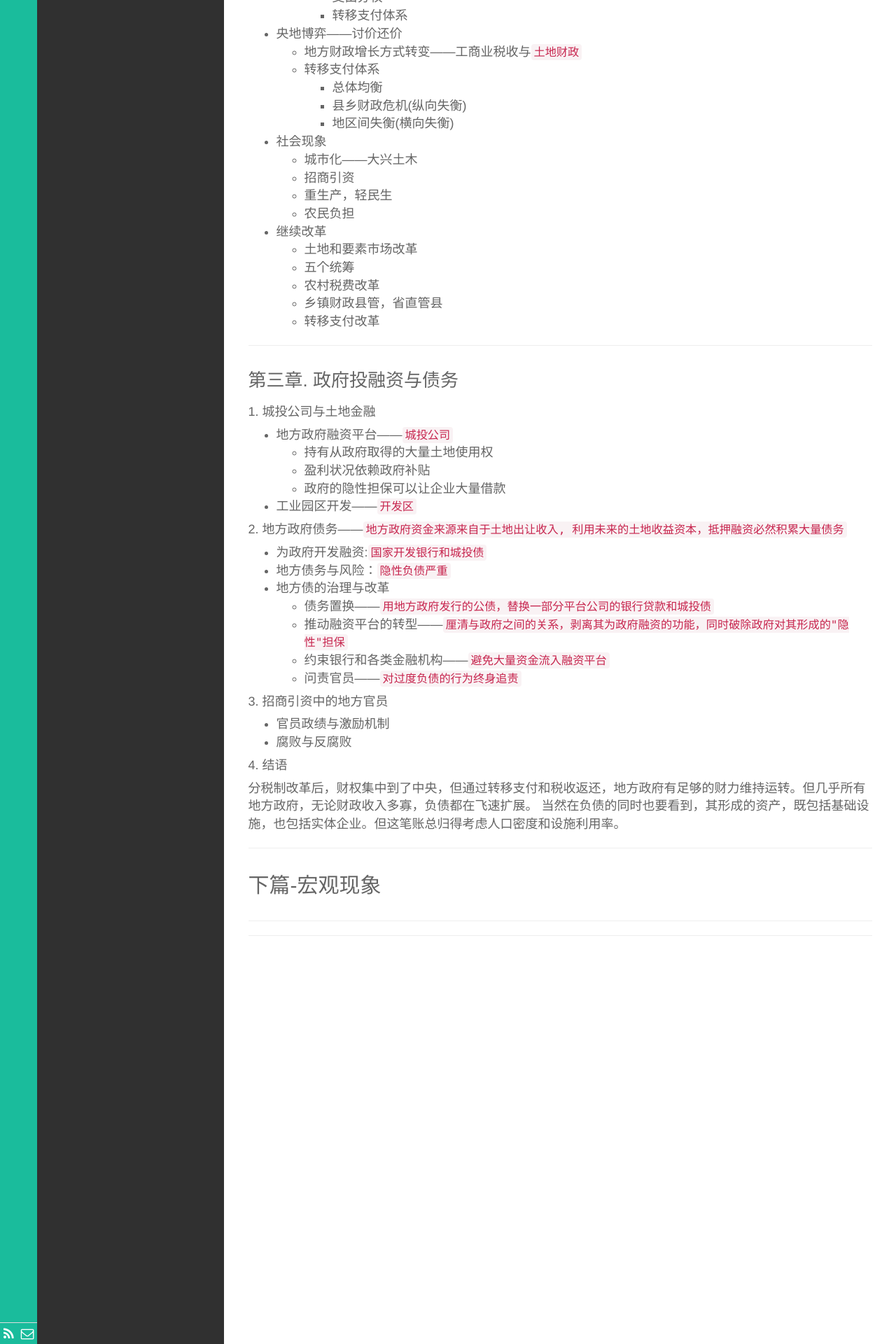
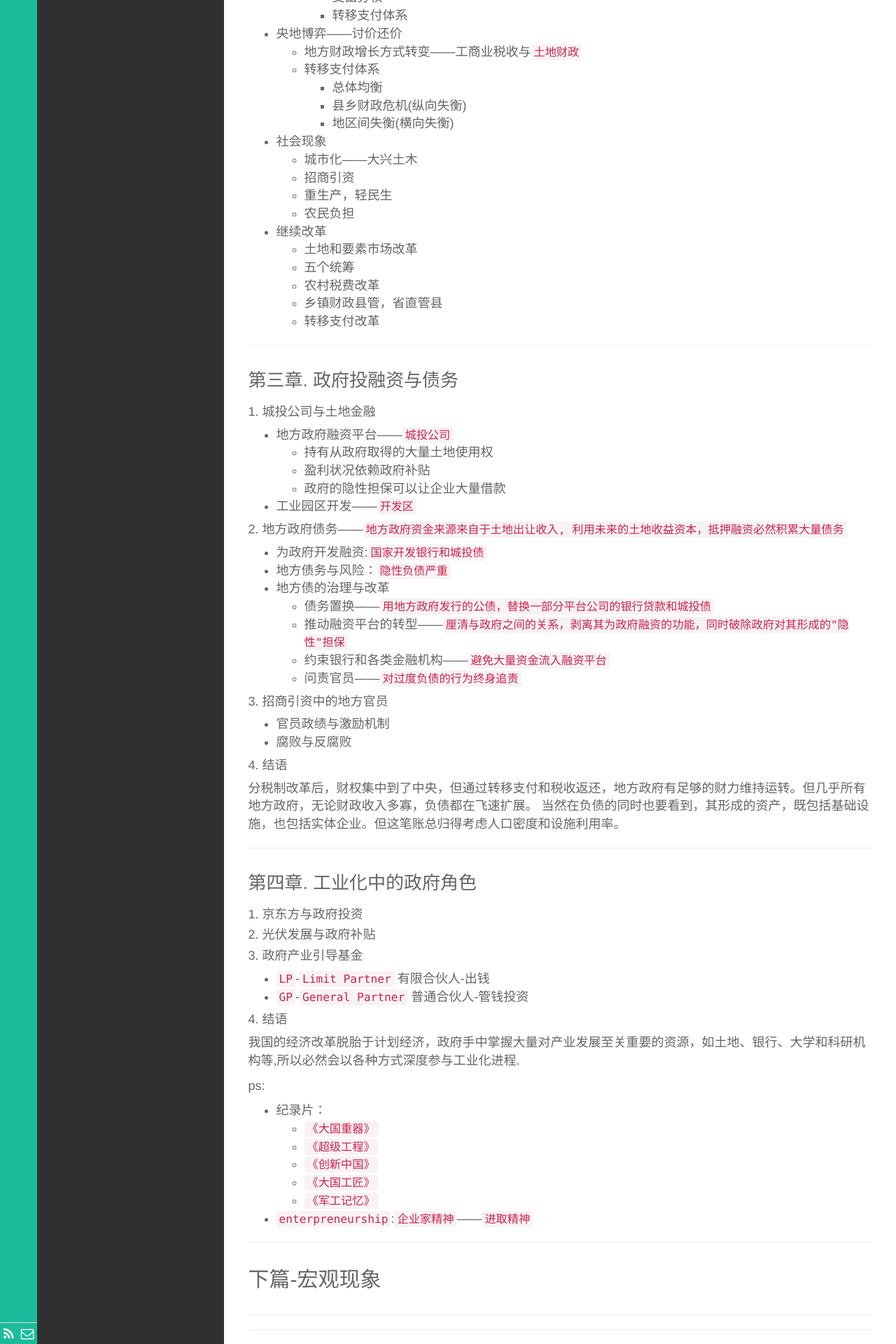
Before and after one commit to darklost/darklost.github.io, a Jekyll site: the page built from _posts/笔记/2023-02-20-zssn.md, in a window 1280 px wide. Shown: the part 2357-4277 px from the top of the page at 70% size. Built offline with Jekyll 4.4.1, drawn with Linux system fonts in a browser that asks for light colours.

Commit message:
《置身事内》阅读笔记——第四章. 工业化中的政府角色

```diff
--- a/_posts/笔记/2023-02-20-zssn.md
+++ b/_posts/笔记/2023-02-20-zssn.md
@@ -173,6 +173,38 @@ description:  置身事内 经济 阅读笔记
 
 
 
+### 第四章. 工业化中的政府角色
+
+#### 1. 京东方与政府投资
+
+#### 2. 光伏发展与政府补贴
+
+#### 3. 政府产业引导基金
+- `LP`-`Limit Partner` 有限合伙人-出钱
+- `GP`-`General Partner` 普通合伙人-管钱投资
+
+#### 4. 结语
+
+
+   我国的经济改革脱胎于计划经济，政府手中掌握大量对产业发展至关重要的资源，如土地、银行、大学和科研机构等,所以必然会以各种方式深度参与工业化进程.
+
+ps:
+- 纪录片：
+  - `《大国重器》`
+  - `《超级工程》`
+  - `《创新中国》`
+  - `《大国工匠》`
+  - `《军工记忆》`
+- `enterpreneurship`:`企业家精神`——`进取精神`
+
+
+
+
+***
+
+
+
+
 
 ## 下篇-宏观现象
 
```
